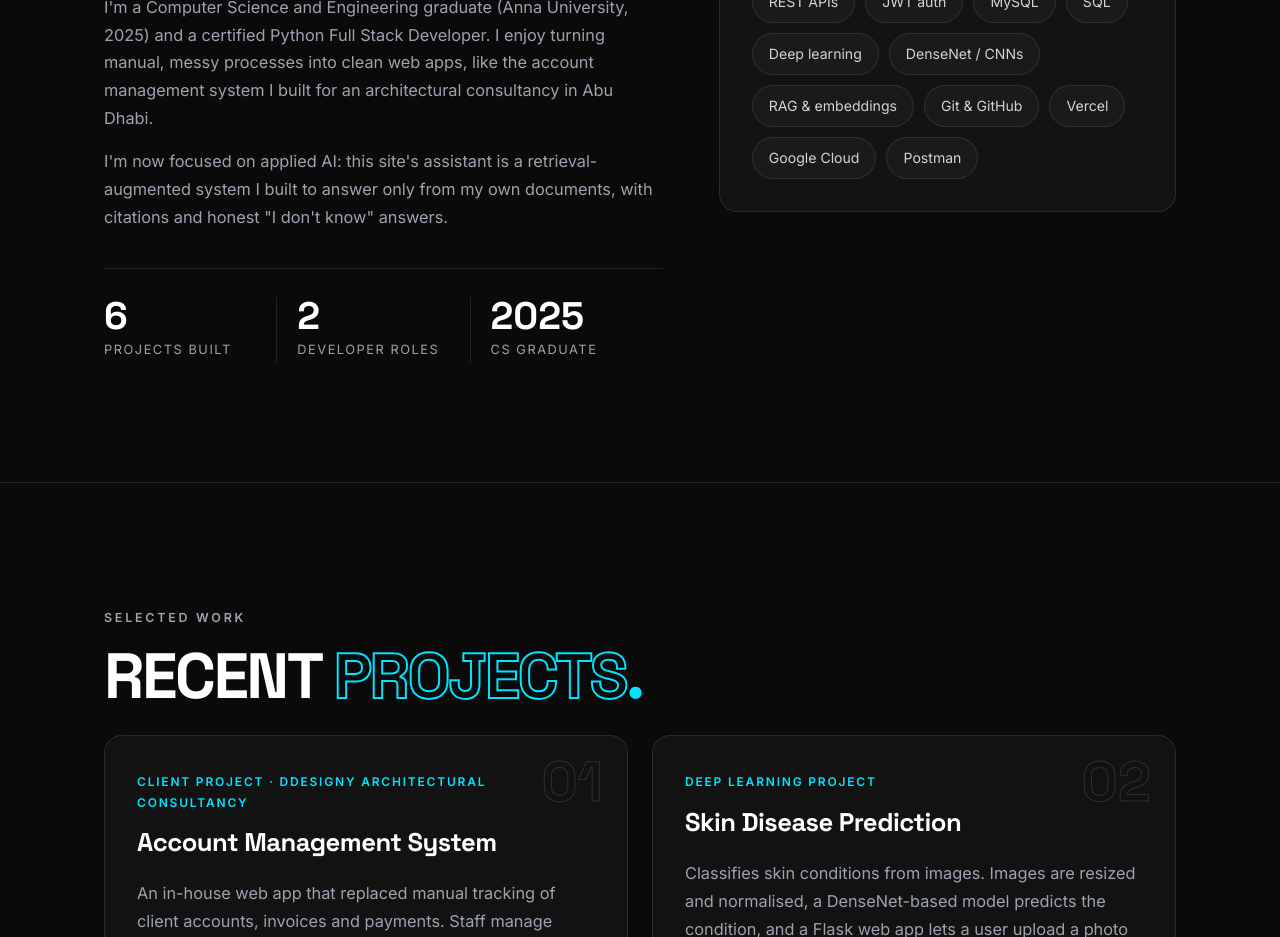
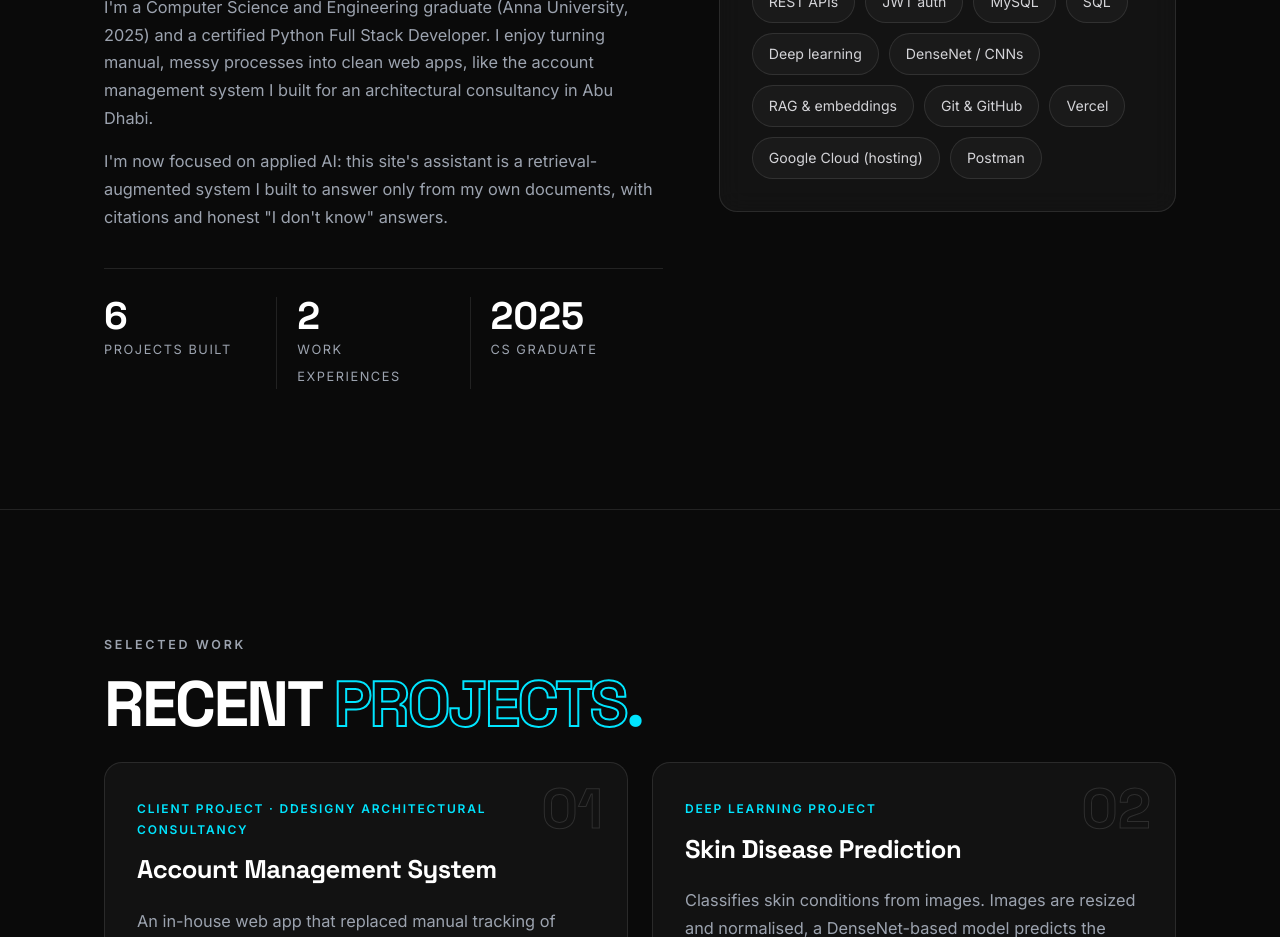
Before and after one commit to manjumahesh28/manju-ai-portfolio, a Next.js app: page / in a window 1280 px wide. Shown: the part 1120-2057 px from the top of the page. Built offline with nearby package versions, Linux system fonts and the light colour scheme.

Commit message:
Accuracy pass: relabel experience stat, clarify Google Cloud use, remove unconfirmed claim

```diff
--- a/app/page.js
+++ b/app/page.js
@@ -4,7 +4,7 @@ import Reveal from '@/components/Reveal';
 const toolkit = [
   'React.js', 'Next.js', 'JavaScript', 'Python', 'Django', 'Django REST Framework',
   'Flask', 'REST APIs', 'JWT auth', 'MySQL', 'SQL', 'Deep learning', 'DenseNet / CNNs',
-  'RAG & embeddings', 'Git & GitHub', 'Vercel', 'Google Cloud', 'Postman',
+  'RAG & embeddings', 'Git & GitHub', 'Vercel', 'Google Cloud (hosting)', 'Postman',
 ];
 
 const projects = [
@@ -141,7 +141,7 @@ export default function Home() {
               </p>
               <div className="stats">
                 <div><strong>6</strong><span>Projects built</span></div>
-                <div><strong>2</strong><span>Developer roles</span></div>
+                <div><strong>2</strong><span>Work experiences</span></div>
                 <div><strong>2025</strong><span>CS graduate</span></div>
               </div>
             </Reveal>
```
Also changed, not shown: content/cv.md (+2 -2 lines), data/index.json.
